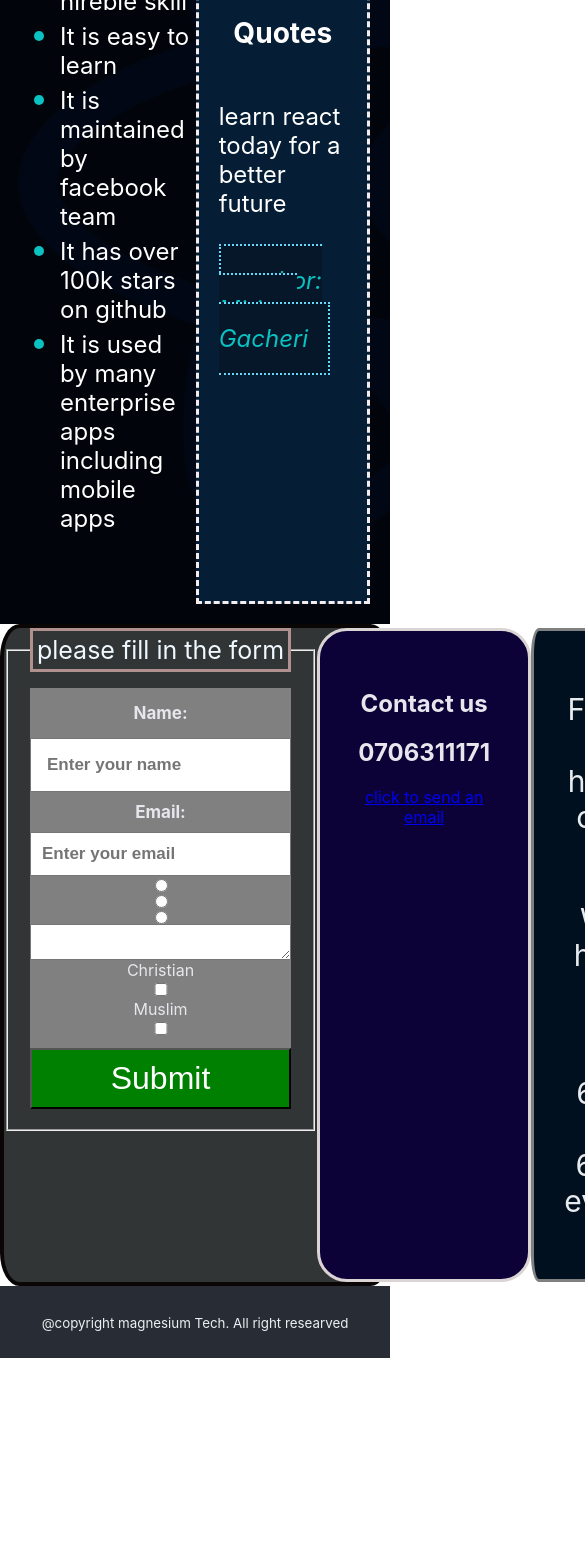
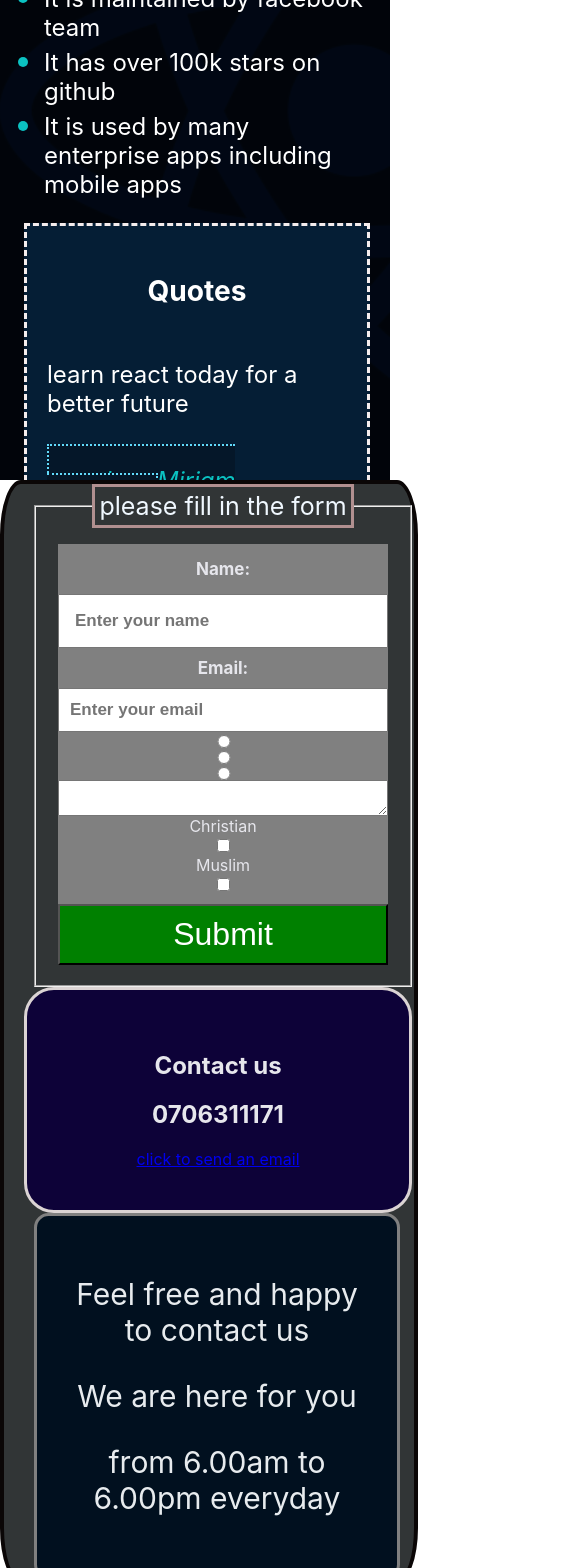
Before and after one commit to sherryriam/second, a React (Create React App) app in the folder second/: page / in a window 390 px wide. Shown: the part 432-2000 px from the top of the page, 585 px wide, since content can reach past the window. Before the commit the page ends 1790 px from the top, so only its background shows below. Built offline with nearby package versions, Linux system fonts and the light colour scheme.

Commit message:
commit all changes made in second/src/App.css about media screan

```diff
--- a/second/src/App.css
+++ b/second/src/App.css
@@ -78,6 +78,34 @@ i {
   color: rgb(11, 194, 194);
   font-size: 1.9rem;
 }
+@media screen and (max-width: 600px) {
+ .main{
+    float: right;
+    display: block;
+    height: 700px;
+
+  }
+  .section {
+    width: 300px;
+    margin-left: 20px;
+  }
+  #contact{
+    display: inline-block;
+  }
+  fieldset {
+    width: 350px;
+    margin-left: 30px;
+  }
+  .contact-info {
+    width: 300px;
+    margin-left: 20px;
+  }
+  .time {
+     width: 300px;
+     margin-left: 30px;
+  }
+
+}
 .footer {
   background-color: #282c34;
   color: #eaf0f1;
```
